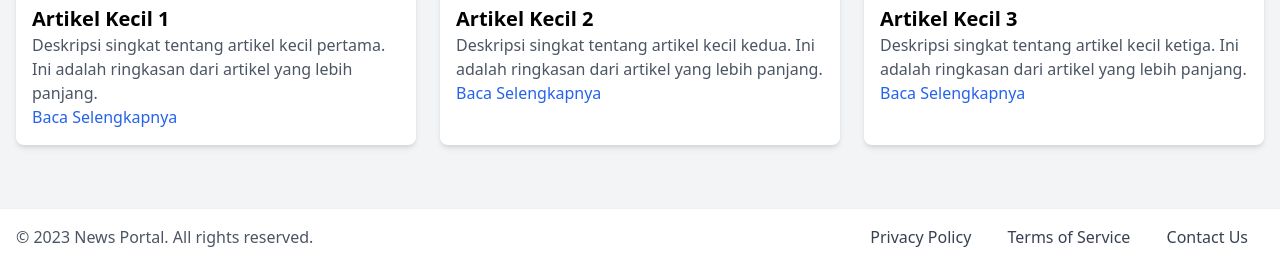
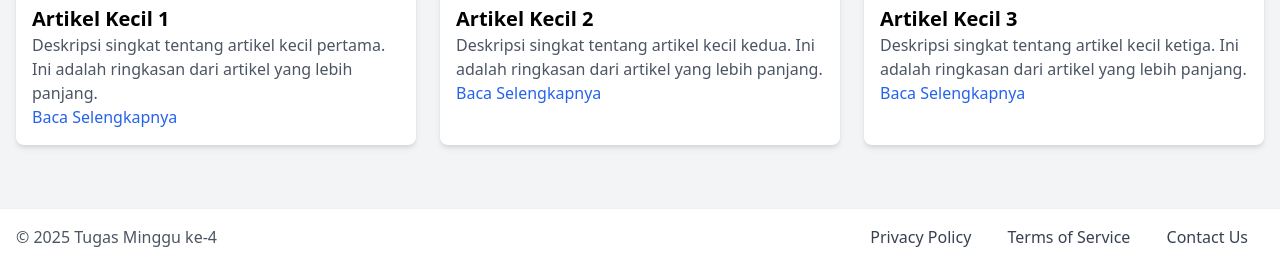
Before and after one commit to SagaraKyzen/TUGAS_HARI4, a plain HTML site: page index.html in a window 1280 px wide. Shown: the part 1015-1280 px from the top of the page. Drawn offline with nearby package versions, Linux system fonts and the light colour scheme.

Commit message:
Update index.html

```diff
--- a/index.html
+++ b/index.html
@@ -85,7 +85,7 @@
 <footer class="bg-white shadow mt-8">
     <div class="max-w-7xl mx-auto px-4 py-4">
         <div class="flex justify-between items-center">
-            <p class="text-gray-600">© 2023 News Portal. All rights reserved.</p>
+            <p class="text-gray-600">© 2025 Tugas Minggu ke-4</p>
             <div>
                 <a href="#" class="text-gray-700 hover:text-blue-600 px-4">Privacy Policy</a>
                 <a href="#" class="text-gray-700 hover:text-blue-600 px-4">Terms of Service</a>
```
